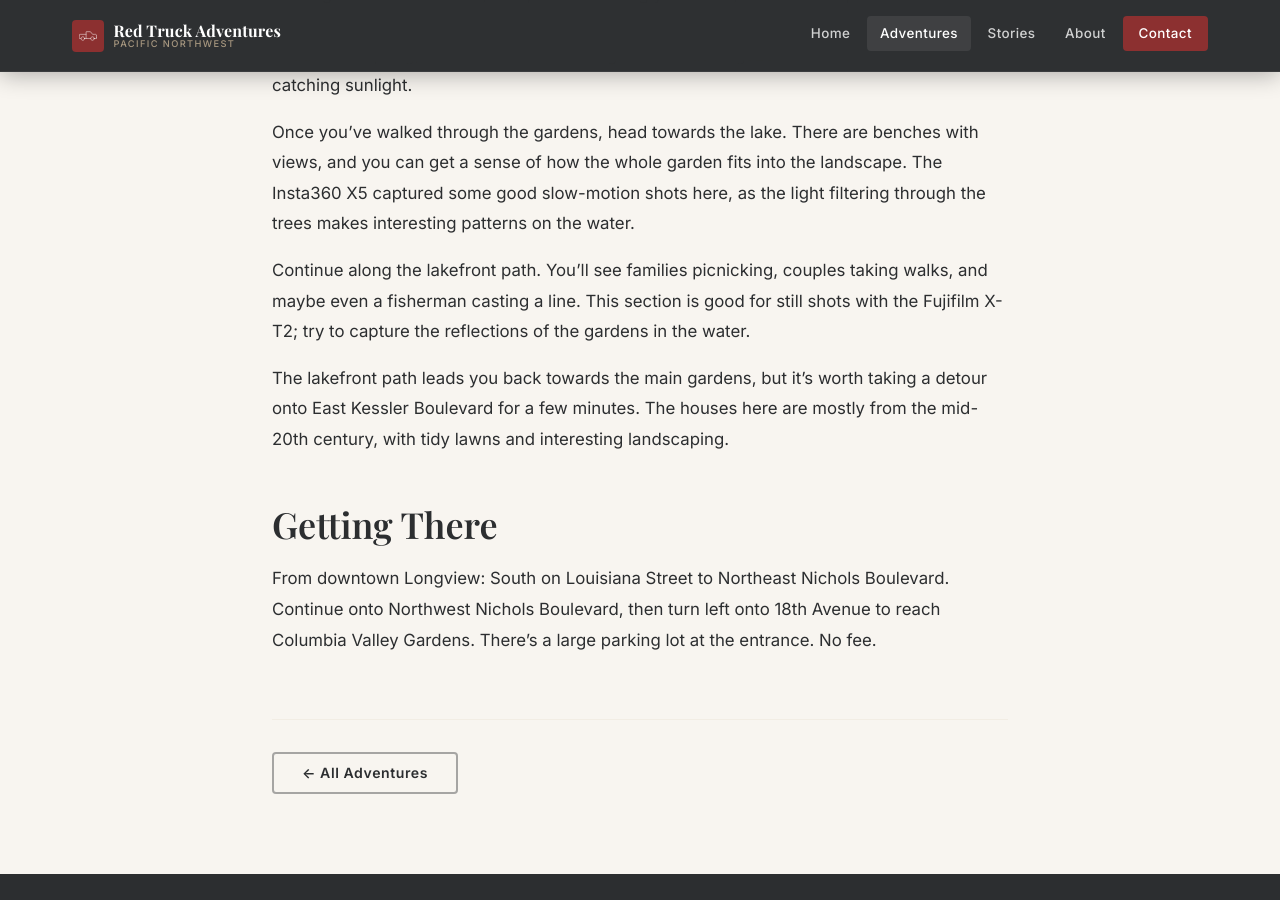
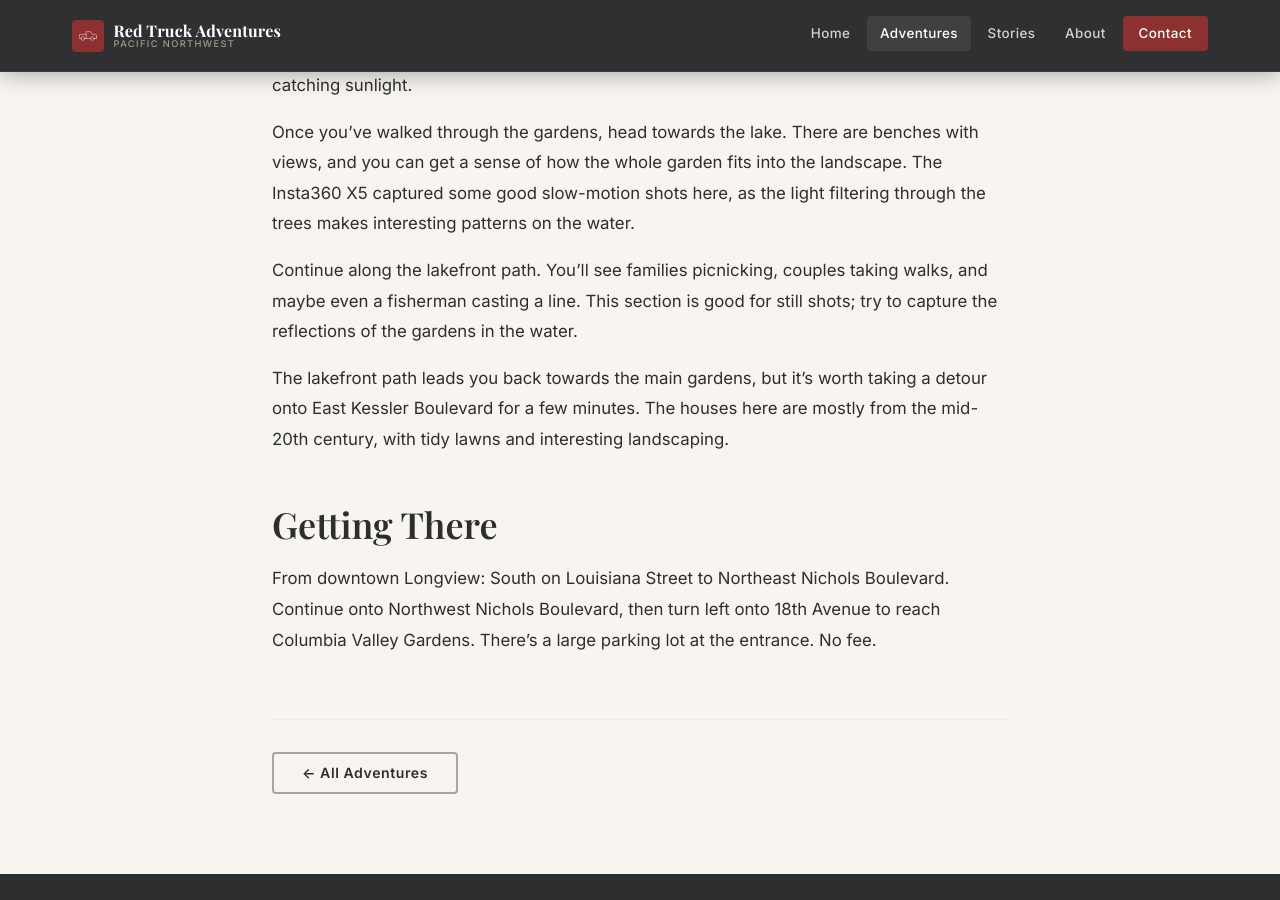
Before and after one commit to JohnPJustice/red-truck-adventures, a Jekyll site: the page built from _adventures/2026-04-15-lake-sacajawea-evening.md, in a window 1280 px wide and 900 px high, scrolled down 1423 px. Built offline with Jekyll 4.4.1, drawn with Linux system fonts in a browser that asks for light colours; some web fonts are replaced.

Commit message:
feat: last update

```diff
--- a/_adventures/2026-04-15-lake-sacajawea-evening.md
+++ b/_adventures/2026-04-15-lake-sacajawea-evening.md
@@ -18,7 +18,7 @@ Columbia Valley Gardens is more than just flowers. It's an experience of texture
 
 Once you've walked through the gardens, head towards the lake. There are benches with views, and you can get a sense of how the whole garden fits into the landscape. The Insta360 X5 captured some good slow-motion shots here, as the light filtering through the trees makes interesting patterns on the water.
 
-Continue along the lakefront path. You'll see families picnicking, couples taking walks, and maybe even a fisherman casting a line. This section is good for still shots with the Fujifilm X-T2; try to capture the reflections of the gardens in the water.
+Continue along the lakefront path. You'll see families picnicking, couples taking walks, and maybe even a fisherman casting a line. This section is good for still shots; try to capture the reflections of the gardens in the water.
 
 The lakefront path leads you back towards the main gardens, but it's worth taking a detour onto East Kessler Boulevard for a few minutes. The houses here are mostly from the mid-20th century, with tidy lawns and interesting landscaping.
 
```
